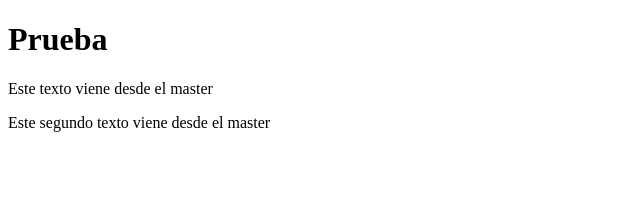
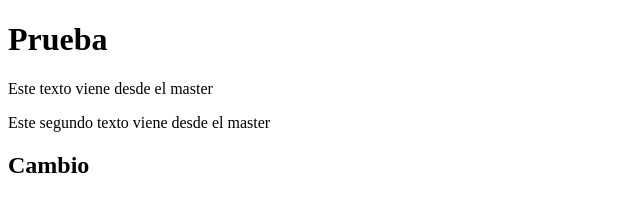
Before and after one commit to Keltoy1981/curso-git, a plain HTML site: page index.html in a window 1280 px wide. Shown: the whole page, without its empty margins (0-640 px from the left). Drawn offline with Linux system fonts and the light colour scheme.

Commit message:
commit a master

```diff
--- a/index.html
+++ b/index.html
@@ -7,5 +7,6 @@
 <h1>Prueba</h1>
 	<p>Este texto viene desde el master</p>
 	<p>Este segundo texto viene desde el master</p>
+	<h2>Cambio</h2>
 </body>
 </html>
```
